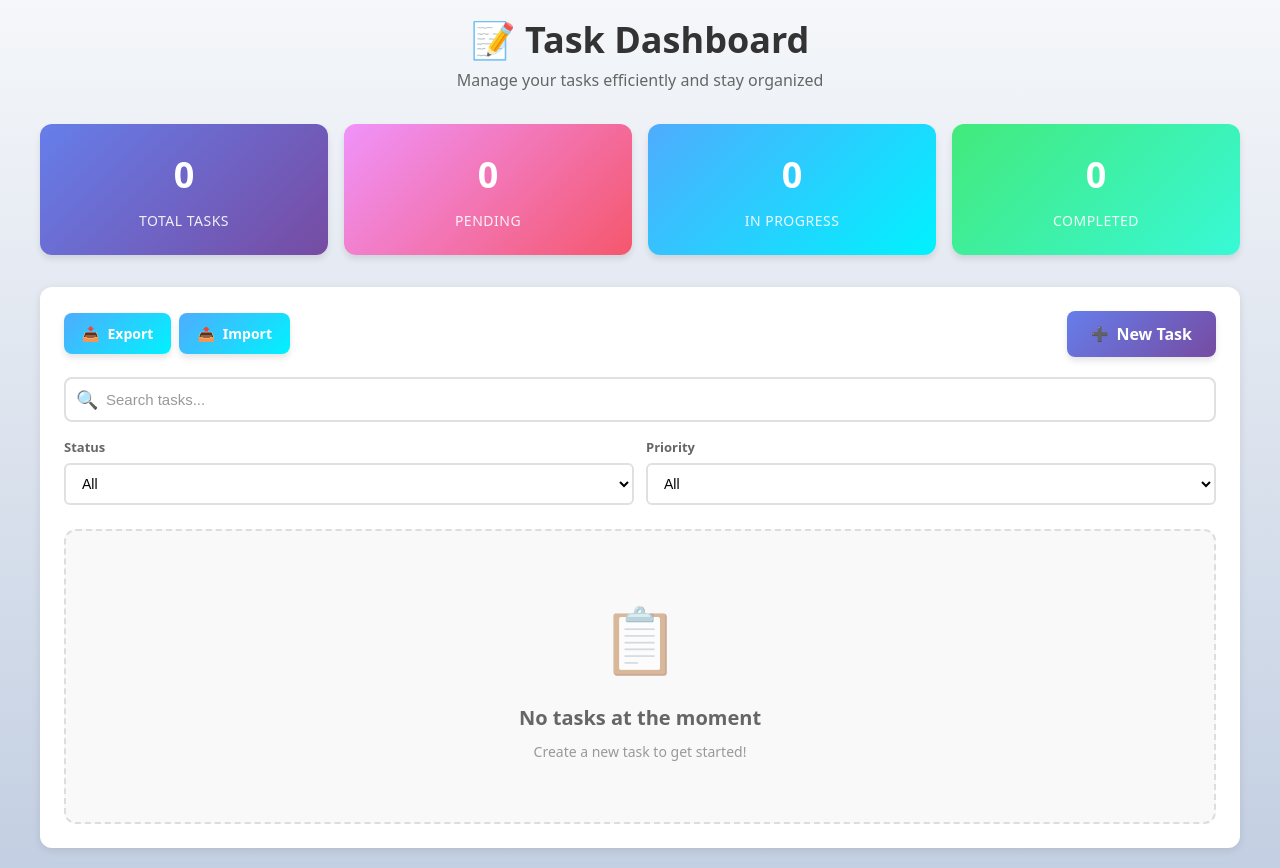
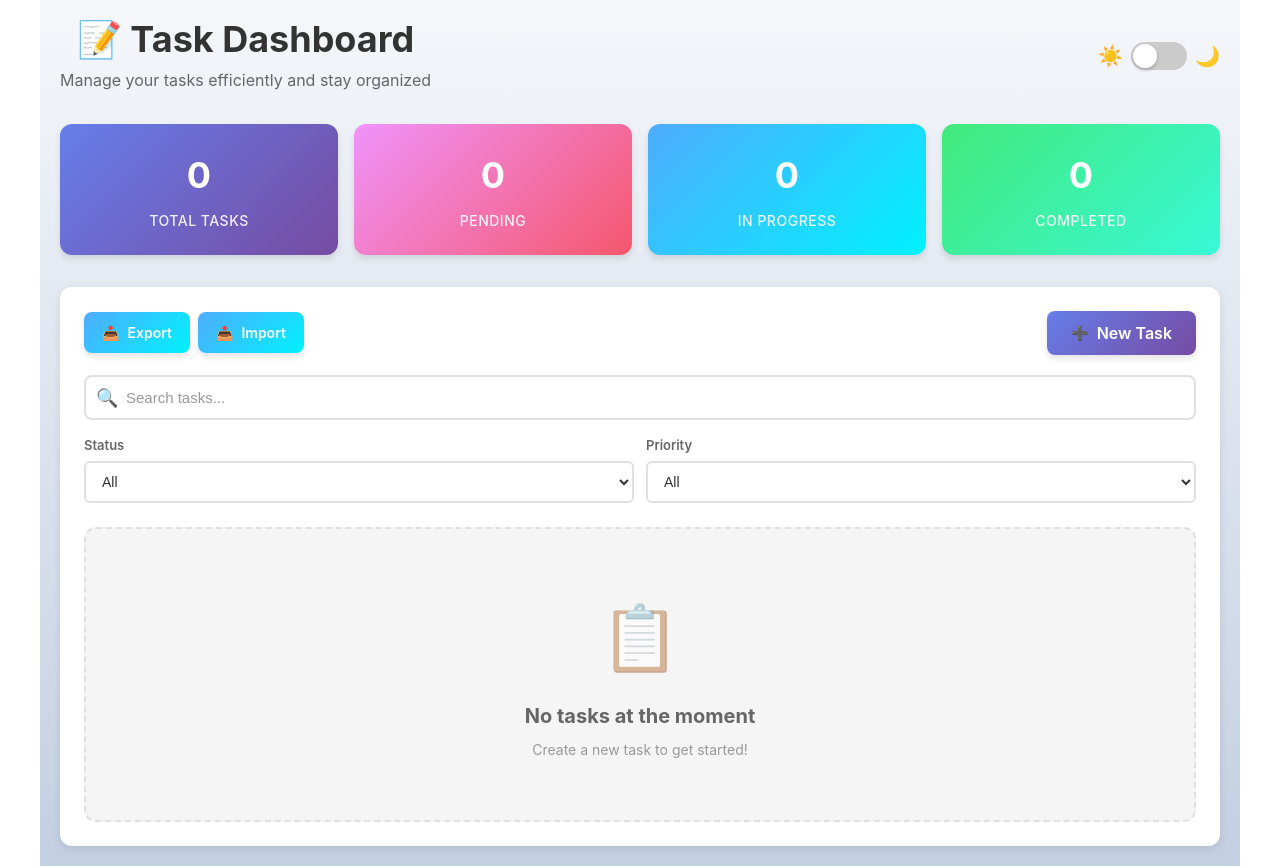
Before and after one commit to ervinbani/task-dashboard, a React (Vite) app: page / in a window 1280 px wide. Built offline with nearby package versions, Linux system fonts and the light colour scheme.

Commit message:
Add theme toggle functionality and implement theme variables

```diff
--- a/src/App.css
+++ b/src/App.css
@@ -1,7 +1,20 @@
 /* Global App Styles */
+* {
+  box-sizing: border-box;
+}
+
+body {
+  margin: 0;
+  padding: 0;
+  font-family: -apple-system, BlinkMacSystemFont, 'Segoe UI', 'Roboto', 'Oxygen',
+    'Ubuntu', 'Cantarell', 'Fira Sans', 'Droid Sans', 'Helvetica Neue',
+    sans-serif;
+  -webkit-font-smoothing: antialiased;
+  -moz-osx-font-smoothing: grayscale;
+}
+
 .app {
   min-height: 100vh;
-  background: linear-gradient(to bottom, #f5f7fa 0%, #c3cfe2 100%);
 }
 
 #root {
--- a/src/components/Dashboard/Dashboard.css
+++ b/src/components/Dashboard/Dashboard.css
@@ -1,8 +1,45 @@
+/* ============================================================================
+   THEME VARIABLES
+   ============================================================================ */
+
+/* Light Theme (Default) */
+.dashboard {
+  --bg-primary: linear-gradient(to bottom, #f5f7fa 0%, #c3cfe2 100%);
+  --bg-card: #ffffff;
+  --bg-hover: #f5f5f5;
+  --text-primary: #333;
+  --text-secondary: #666;
+  --text-muted: #999;
+  --border-color: #e0e0e0;
+  --shadow: rgba(0, 0, 0, 0.1);
+  --shadow-hover: rgba(0, 0, 0, 0.15);
+}
+
+/* Dark Theme */
+.dashboard.dark {
+  --bg-primary: linear-gradient(to bottom, #1a1a2e 0%, #16213e 100%);
+  --bg-card: #0f3460;
+  --bg-hover: #1a4d7a;
+  --text-primary: #e0e0e0;
+  --text-secondary: #b0b0b0;
+  --text-muted: #808080;
+  --border-color: #2a5a8a;
+  --shadow: rgba(0, 0, 0, 0.3);
+  --shadow-hover: rgba(0, 0, 0, 0.5);
+}
+
+/* ============================================================================
+   DASHBOARD CONTAINER
+   ============================================================================ */
+
 /* Dashboard Container */
 .dashboard {
   max-width: 1200px;
   margin: 0 auto;
   padding: 20px;
+  min-height: 100vh;
+  background: var(--bg-primary);
+  transition: background 0.3s ease;
 }
 
 /* Header */
@@ -11,17 +48,26 @@
   margin-bottom: 32px;
 }
 
+.header-content {
+  display: flex;
+  justify-content: space-between;
+  align-items: center;
+  gap: 20px;
+}
+
 .dashboard-title {
   margin: 0 0 8px 0;
   font-size: 36px;
   font-weight: 700;
-  color: #333;
+  color: var(--text-primary);
+  transition: color 0.3s ease;
 }
 
 .dashboard-subtitle {
   margin: 0;
   font-size: 16px;
-  color: #666;
+  color: var(--text-secondary);
+  transition: color 0.3s ease;
 }
 
 /* Statistics Cards */
@@ -76,10 +122,11 @@
 
 /* Main Content */
 .dashboard-main {
-  background: white;
+  background: var(--bg-card);
   border-radius: 12px;
   padding: 24px;
-  box-shadow: 0 2px 8px rgba(0, 0, 0, 0.1);
+  box-shadow: 0 2px 8px var(--shadow);
+  transition: background-color 0.3s ease, box-shadow 0.3s ease;
 }
 
 /* Dashboard Actions */
@@ -144,6 +191,11 @@
     padding: 16px;
   }
 
+  .header-content {
+    flex-direction: column;
+    text-align: center;
+  }
+
   .dashboard-title {
     font-size: 28px;
   }
--- a/src/components/Dashboard/Dashboard.tsx
+++ b/src/components/Dashboard/Dashboard.tsx
@@ -19,6 +19,8 @@ import {
 import { TaskList } from "../TaskList/TaskList";
 import { TaskForm } from "../TaskForm/TaskForm";
 import { TaskFilter } from "../TaskFilter/TaskFilter";
+import { ThemeToggle } from "../ThemeToggle/ThemeToggle";
+import type { Theme } from "../../types";
 import "./Dashboard.css";
 
 /**
@@ -36,6 +38,10 @@ export const Dashboard: React.FC = () => {
   const [sortBy, setSortBy] = useState<SortOption>("date");
   const [isFormOpen, setIsFormOpen] = useState(false);
   const [editingTaskId, setEditingTaskId] = useState<string | null>(null);
+  const [theme, setTheme] = useState<Theme>(() => {
+    const savedTheme = localStorage.getItem("theme");
+    return (savedTheme as Theme) || "light";
+  });
 
   // Helper function to update tasks and save to localStorage
   const updateTasks = (newTasks: Task[] | ((prev: Task[]) => Task[])) => {
@@ -114,6 +120,15 @@ export const Dashboard: React.FC = () => {
     setIsFormOpen(true);
   };
 
+  // Toggle theme between light and dark
+  const toggleTheme = () => {
+    setTheme((prev) => {
+      const newTheme = prev === "light" ? "dark" : "light";
+      localStorage.setItem("theme", newTheme);
+      return newTheme;
+    });
+  };
+
   // Export tasks to JSON file
   const handleExport = () => {
     exportTasksToJSON(tasks);
@@ -138,7 +153,9 @@ export const Dashboard: React.FC = () => {
           // Add imported tasks to existing ones (avoid duplicates by ID)
           updateTasks((prevTasks) => {
             const existingIds = new Set(prevTasks.map((t) => t.id));
-            const newTasks = importedTasks.filter((t) => !existingIds.has(t.id));
+            const newTasks = importedTasks.filter(
+              (t) => !existingIds.has(t.id)
+            );
             return [...newTasks, ...prevTasks];
           });
         }
@@ -159,12 +176,17 @@ export const Dashboard: React.FC = () => {
   const stats = calculateStats(tasks);
 
   return (
-    <div className="dashboard">
+    <div className={`dashboard ${theme}`}>
       <header className="dashboard-header">
-        <h1 className="dashboard-title">📝 Task Dashboard</h1>
-        <p className="dashboard-subtitle">
-          Manage your tasks efficiently and stay organized
-        </p>
+        <div className="header-content">
+          <div>
+            <h1 className="dashboard-title">📝 Task Dashboard</h1>
+            <p className="dashboard-subtitle">
+              Manage your tasks efficiently and stay organized
+            </p>
+          </div>
+          <ThemeToggle theme={theme} onToggle={toggleTheme} />
+        </div>
       </header>
 
       {/* Statistics */}
--- a/src/components/TaskFilter/TaskFilter.css
+++ b/src/components/TaskFilter/TaskFilter.css
@@ -18,16 +18,18 @@
   position: absolute;
   left: 12px;
   font-size: 18px;
-  color: #999;
+  color: var(--text-muted, #999);
   pointer-events: none;
 }
 
 .search-input {
   width: 100%;
   padding: 12px 40px 12px 40px;
-  border: 2px solid #e0e0e0;
+  border: 2px solid var(--border-color, #e0e0e0);
   border-radius: 8px;
   font-size: 15px;
+  background-color: var(--bg-card, #fff);
+  color: var(--text-primary, #333);
   transition: all 0.2s;
 }
 
@@ -38,7 +40,7 @@
 }
 
 .search-input::placeholder {
-  color: #999;
+  color: var(--text-muted, #999);
 }
 
 .clear-search-btn {
@@ -77,16 +79,17 @@
   margin-bottom: 6px;
   font-size: 13px;
   font-weight: 600;
-  color: #666;
+  color: var(--text-secondary, #666);
 }
 
 .filter-select {
   width: 100%;
   padding: 10px 12px;
-  border: 2px solid #e0e0e0;
+  border: 2px solid var(--border-color, #e0e0e0);
   border-radius: 6px;
   font-size: 14px;
-  background-color: white;
+  background-color: var(--bg-card, white);
+  color: var(--text-primary, #333);
   cursor: pointer;
   transition: all 0.2s;
 }
@@ -104,28 +107,28 @@
 /* Clear Filters Button */
 .clear-filters-btn {
   padding: 10px 16px;
-  background-color: #f5f5f5;
-  border: 2px solid #e0e0e0;
+  background-color: var(--bg-hover, #f5f5f5);
+  border: 2px solid var(--border-color, #e0e0e0);
   border-radius: 6px;
   font-size: 14px;
   font-weight: 600;
-  color: #666;
+  color: var(--text-secondary, #666);
   cursor: pointer;
   transition: all 0.2s;
   white-space: nowrap;
 }
 
 .clear-filters-btn:hover {
-  background-color: #e0e0e0;
-  border-color: #ccc;
-  color: #333;
+  background-color: var(--border-color, #e0e0e0);
+  border-color: var(--text-muted, #ccc);
+  color: var(--text-primary, #333);
 }
 
 /* Active Filters Indicator */
 .active-filters {
   margin-top: 12px;
   padding: 12px;
-  background-color: #f9f9f9;
+  background-color: var(--bg-hover, #f9f9f9);
   border-radius: 6px;
   display: flex;
   align-items: center;
@@ -136,7 +139,7 @@
 .active-filters-label {
   font-size: 13px;
   font-weight: 600;
-  color: #666;
+  color: var(--text-secondary, #666);
 }
 
 .filter-badge {
--- a/src/components/TaskForm/TaskForm.css
+++ b/src/components/TaskForm/TaskForm.css
@@ -15,9 +15,9 @@
 
 /* Form Container */
 .task-form-container {
-  background: white;
+  background: var(--bg-card, white);
   border-radius: 12px;
-  box-shadow: 0 10px 40px rgba(0, 0, 0, 0.2);
+  box-shadow: 0 10px 40px var(--shadow, rgba(0, 0, 0, 0.2));
   width: 100%;
   max-width: 600px;
   max-height: 90vh;
@@ -85,10 +85,12 @@
 .form-select {
   width: 100%;
   padding: 10px 12px;
-  border: 2px solid #e0e0e0;
+  border: 2px solid var(--border-color, #e0e0e0);
   border-radius: 6px;
   font-size: 14px;
   font-family: inherit;
+  background-color: var(--bg-card, white);
+  color: var(--text-primary, #333);
   transition: border-color 0.2s, box-shadow 0.2s;
 }
 
--- a/src/components/TaskList/TaskList.css
+++ b/src/components/TaskList/TaskList.css
@@ -10,19 +10,19 @@
   align-items: center;
   margin-bottom: 20px;
   padding-bottom: 12px;
-  border-bottom: 2px solid #e0e0e0;
+  border-bottom: 2px solid var(--border-color, #e0e0e0);
 }
 
 .task-list-title {
   margin: 0;
   font-size: 24px;
   font-weight: 700;
-  color: #333;
+  color: var(--text-primary, #333);
 }
 
 .task-count {
   font-weight: 400;
-  color: #666;
+  color: var(--text-secondary, #666);
   font-size: 18px;
 }
 
@@ -35,22 +35,23 @@
 
 .sort-controls label {
   font-size: 14px;
-  color: #666;
+  color: var(--text-secondary, #666);
   font-weight: 500;
 }
 
 .sort-select {
   padding: 6px 12px;
-  border: 1px solid #ddd;
+  border: 1px solid var(--border-color, #ddd);
   border-radius: 6px;
-  background-color: #fff;
+  background-color: var(--bg-card, #fff);
+  color: var(--text-primary, #333);
   font-size: 14px;
   cursor: pointer;
   transition: all 0.2s;
 }
 
 .sort-select:hover {
-  border-color: #999;
+  border-color: var(--text-muted, #999);
 }
 
 .sort-select:focus {
@@ -69,9 +70,9 @@
 .task-list-empty {
   text-align: center;
   padding: 60px 20px;
-  background-color: #f9f9f9;
+  background-color: var(--bg-hover, #f9f9f9);
   border-radius: 12px;
-  border: 2px dashed #ddd;
+  border: 2px dashed var(--border-color, #ddd);
 }
 
 .empty-icon {
@@ -83,12 +84,12 @@
 .task-list-empty h3 {
   margin: 0 0 8px 0;
   font-size: 20px;
-  color: #666;
+  color: var(--text-secondary, #666);
 }
 
 .task-list-empty p {
   margin: 0;
-  color: #999;
+  color: var(--text-muted, #999);
   font-size: 14px;
 }
 
--- /dev/null
+++ b/src/components/ThemeToggle/ThemeToggle.css
@@ -0,0 +1,46 @@
+/* Theme Toggle Switch */
+.theme-toggle {
+  position: relative;
+  display: inline-flex;
+  align-items: center;
+  gap: 8px;
+}
+
+.theme-toggle-label {
+  font-size: 20px;
+  cursor: pointer;
+}
+
+.toggle-switch {
+  position: relative;
+  width: 56px;
+  height: 28px;
+  background-color: #ccc;
+  border-radius: 14px;
+  cursor: pointer;
+  transition: background-color 0.3s;
+}
+
+.toggle-switch.active {
+  background-color: #667eea;
+}
+
+.toggle-slider {
+  position: absolute;
+  top: 2px;
+  left: 2px;
+  width: 24px;
+  height: 24px;
+  background-color: white;
+  border-radius: 50%;
+  transition: transform 0.3s;
+  box-shadow: 0 2px 4px rgba(0, 0, 0, 0.2);
+}
+
+.toggle-switch.active .toggle-slider {
+  transform: translateX(28px);
+}
+
+.toggle-input {
+  display: none;
+}
--- /dev/null
+++ b/src/components/ThemeToggle/ThemeToggle.tsx
@@ -0,0 +1,28 @@
+import "./ThemeToggle.css";
+
+interface ThemeToggleProps {
+  theme: "light" | "dark";
+  onToggle: () => void;
+}
+
+/**
+ * ThemeToggle Component
+ * Toggle switch for changing between light and dark mode
+ */
+export const ThemeToggle: React.FC<ThemeToggleProps> = ({ theme, onToggle }) => {
+  return (
+    <div className="theme-toggle">
+      <span className="theme-toggle-label">☀️</span>
+      <label className={`toggle-switch ${theme === "dark" ? "active" : ""}`}>
+        <input
+          type="checkbox"
+          className="toggle-input"
+          checked={theme === "dark"}
+          onChange={onToggle}
+        />
+        <span className="toggle-slider"></span>
+      </label>
+      <span className="theme-toggle-label">🌙</span>
+    </div>
+  );
+};
```
Also changed, not shown: src/components/TaskList/TaskItem.css (+10 -10 lines).
